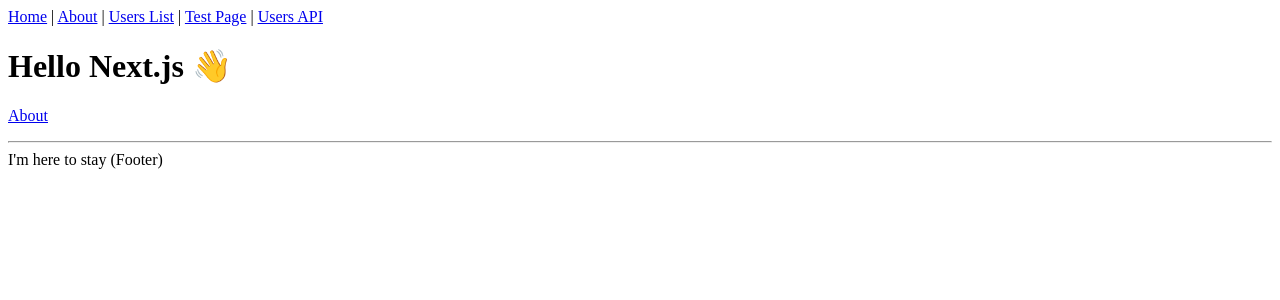
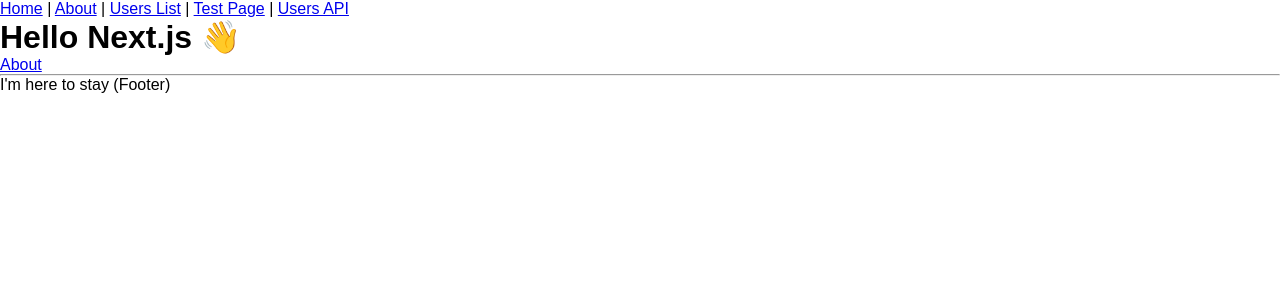
Before and after one commit to TyMSpa-2/front, a Next.js app: page / in a window 1280 px wide. Shown: the top 300 px of the page. Built offline with nearby package versions, Linux system fonts and the light colour scheme.

Commit message:
feat: setup default styles and import them in _app

```diff
--- a/src/pages/_app.tsx
+++ b/src/pages/_app.tsx
@@ -1,6 +1,7 @@
 import { Provider } from 'react-redux'
 import store from '../app/store'
 import type { AppProps } from 'next/app'
+import '../public/styles.css';
 
 const App = ({ Component, pageProps }: AppProps) => {
   return (
--- /dev/null
+++ b/src/public/styles.css
@@ -0,0 +1,6 @@
+* {
+  margin: 0;
+  padding: 0;
+  box-sizing: border-box;
+  font-family: sans-serif;
+}
```
